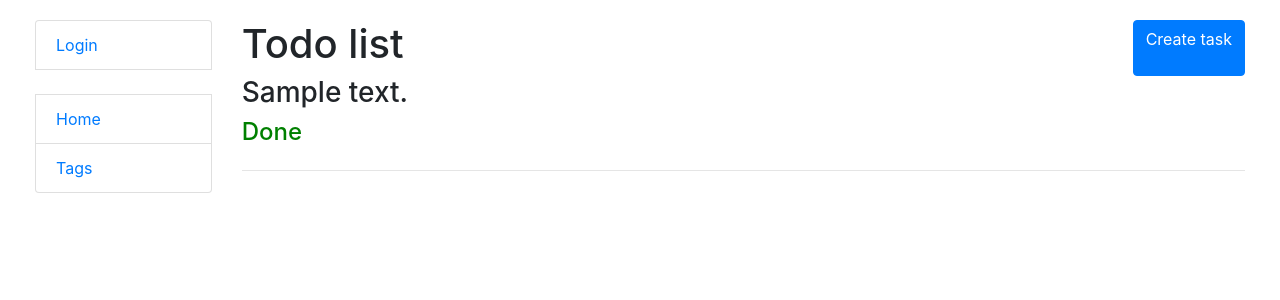
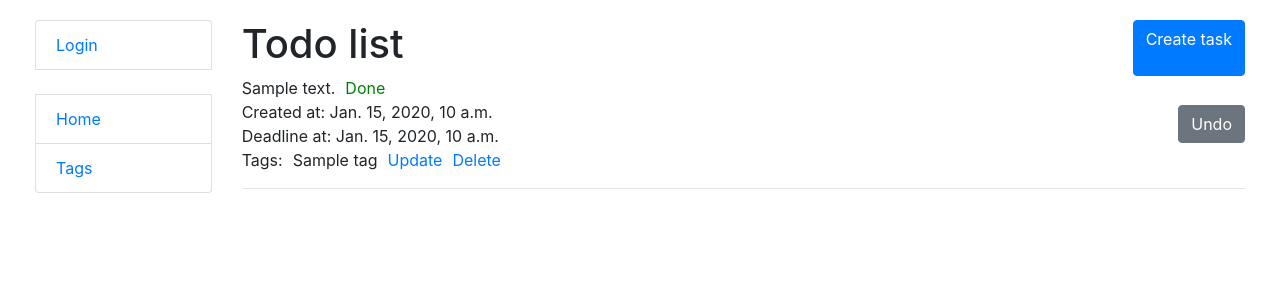
Before and after one commit to Andreww228/TODO_List, a Django app: page / in a window 1280 px wide. Shown: the top 300 px of the page. Run offline with Django 5.2, Linux system fonts and the light colour scheme; tables that the repository leaves empty hold one stand-in row (values such as "Sample post").

Commit message:
add support to delete, update Task model,

```diff
--- a/core/urls.py
+++ b/core/urls.py
@@ -2,16 +2,24 @@ from django.urls import path
 
 from core.views import (HomePageView,
                         CreateTaskView,
-                        CreateTagView, TagListView, UpdateTagView, DeleteTagView)
+                        CreateTagView,
+                        TagListView,
+                        UpdateTagView,
+                        DeleteTagView,
+                        UpdateTaskView,
+                        DeleteTaskView,
+                        change_task_status_view)
 
 urlpatterns = [
     path('', HomePageView.as_view(), name='home'),
     path("create-task", CreateTaskView.as_view(), name='create-task'),
+    path("task/update/<int:pk>", UpdateTaskView.as_view(), name='update-task'),
+    path("task/update-status/<int:pk>", change_task_status_view, name='update-task-status'),
+    path("task/delete/<int:pk>", DeleteTaskView.as_view(), name='delete-task'),
     path("create-tag", CreateTagView.as_view(), name='create-tag'),
     path("tags/", TagListView.as_view(), name='tags'),
     path("tags/update/<int:pk>", UpdateTagView.as_view(), name='update-tag'),
     path("tags/delete/<int:pk>", DeleteTagView.as_view(), name='delete-tag'),
-
 ]
 
 app_name = 'core'
--- a/core/views.py
+++ b/core/views.py
@@ -1,4 +1,4 @@
-from django.http import HttpResponse
+from django.http import HttpResponse, Http404
 from django.shortcuts import render, redirect
 from django.views import generic
 from django.views.generic import TemplateView
@@ -15,6 +15,24 @@ class HomePageView(generic.ListView):
 
         queryset = queryset.order_by("is_done").order_by("create_date")
         return queryset
+
+
+class UpdateTaskView(generic.edit.UpdateView):
+    form_class = TaskForm
+    success_url = "/"
+    model = Task
+    template_name = "core/task-form.html"
+
+
+class DeleteTaskView(generic.edit.DeleteView):
+    model = Task
+    success_url = "/"
+
+    def get(self, *args, **kwargs):
+        task = self.get_object()
+        if task:
+            task.delete()
+        return redirect(self.success_url)
 
 
 class TagListView(generic.ListView):
@@ -51,4 +69,17 @@ class CreateTaskView(generic.CreateView):
     model = Task
     form_class = TaskForm
     success_url = "/"
-    template_name = "core/create-task.html"
+    template_name = "core/task-form.html"
+
+
+def change_task_status_view(request, pk):
+    if not pk:
+        raise Http404
+    task_query = Task.objects.filter(pk=pk)
+    if not task_query.exists():
+        raise Http404
+    task = task_query.first()
+    if task:
+        task.is_done = not task.is_done
+        task.save()
+    return redirect("/")
--- a/static/css/styles.css
+++ b/static/css/styles.css
@@ -1,3 +1,24 @@
 body {
     margin: 20px;
 }
+
+.task-container {
+    display: flex;
+    flex-direction: row;
+    justify-content: space-between;
+}
+
+.task-container > * {
+    align-self: center;
+}
+
+.task-container-info {
+    display: flex;
+    flex-direction: column;
+}
+
+.horizontal-container {
+    display: flex;
+    flex-direction: row;
+    gap: 10px;
+}
--- a/templates/base.html
+++ b/templates/base.html
@@ -31,35 +31,52 @@
           <h1>Todo list</h1>
           <a class="btn btn-primary" href="{% url "core:create-task" %}">Create task</a>
         </div>
+
         {% for task in task_list %}
-          <div class="d-flex justify-content-between">
-            <div class="d-flex gap-3 align-center">
-              <div class="">
-                <h3>
+          <div class="task-container">
+            <div class="task-container-info">
+              <div class="horizontal-container">
                 <span>
                   {{ task.content }}
                 </span>
-                </h3>
-
               {% if task.is_done %}
-                <div style="align-self: center">
-                  <h4>
                 <span style="color: green">
                   Done
                 </span>
-                  </h4>
-                </div>
               {% else %}
-                <h4>
                 <span style="color: red">
                   Not Done
                 </span>
-                </h4>
-
               {% endif %}
               </div>
+              <div class="">
+                <span>
+                  Created at: {{ task.create_date }}
+                </span>
+              </div>
+              <div class="">
+                <span>
+                  Deadline at: {{ task.deadline }}
+                </span>
+              </div>
+              <div class="horizontal-container">
+                <span>Tags:</span>
+                {% for tag in task.tags.all %}
+                  <span>
+                    {{ tag }}
+                  </span>
+                {% endfor %}
+                <a href="{% url "core:update-task" task.id%}">Update</a>
+                <a href="{% url "core:delete-task" task.id%}" >Delete</a>
               </div>
             </div>
+            {% if task.is_done %}
+              <a href="{% url "core:update-task-status" task.id %}" class="btn btn-secondary">Undo</a>
+            {% else %}
+              <a href="{% url "core:update-task-status" task.id %}" class="btn btn-success">Complete</a>
+            {% endif %}
+          </div>
+
           <hr>
         {% endfor %}
       {% endblock %}
--- a/templates/core/create-task.html
+++ b/templates/core/task-form.html
@@ -9,7 +9,9 @@
         {% csrf_token %}
         {{ form|crispy }}
         <div class="text-center">
-          <input type="submit" class="btn btn-primary" value="Create">
+          <input type="submit"
+                 class="btn btn-primary"
+                 value="{% if object %}Update{% else %}Create{% endif %}">
         </div>
       </form>
     </div>
```
Also changed, not shown: core/migrations/0002_task_tags.py (added). Lines whose indentation alone changed are shown as unchanged.
